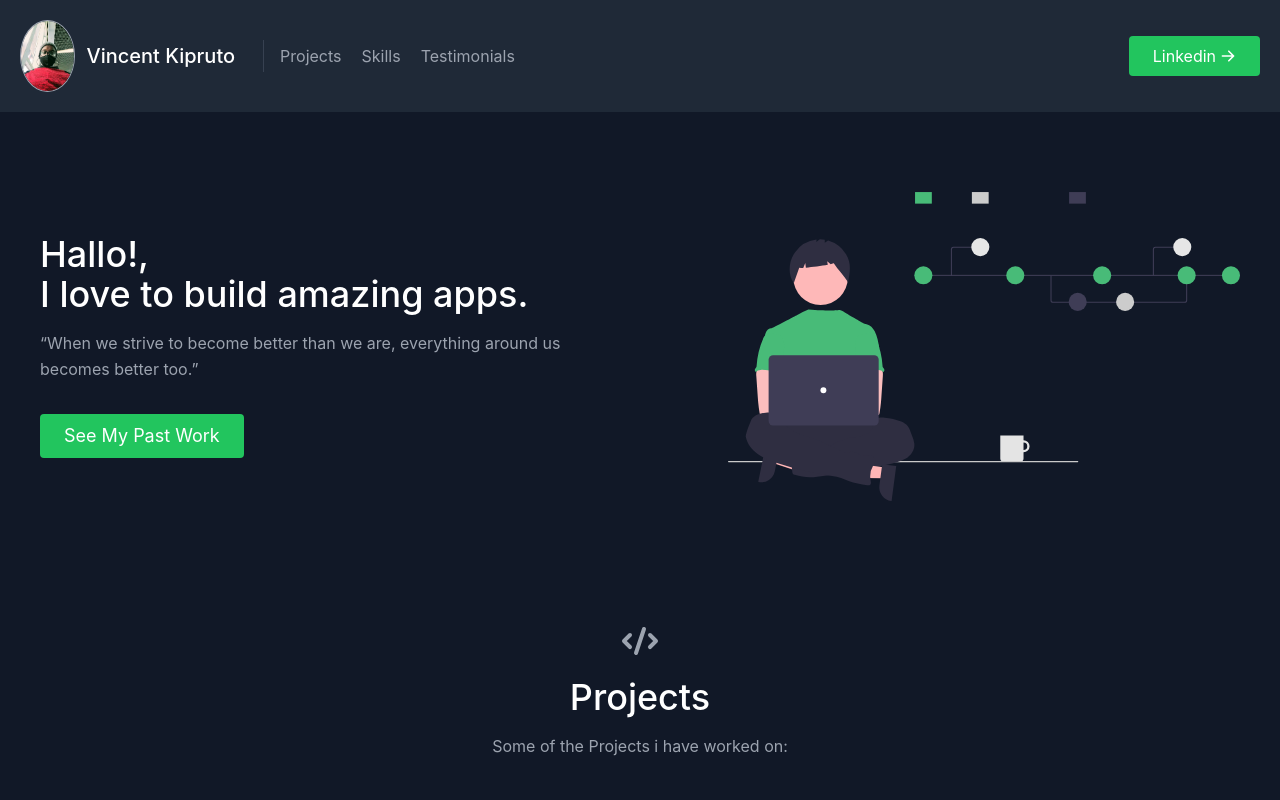
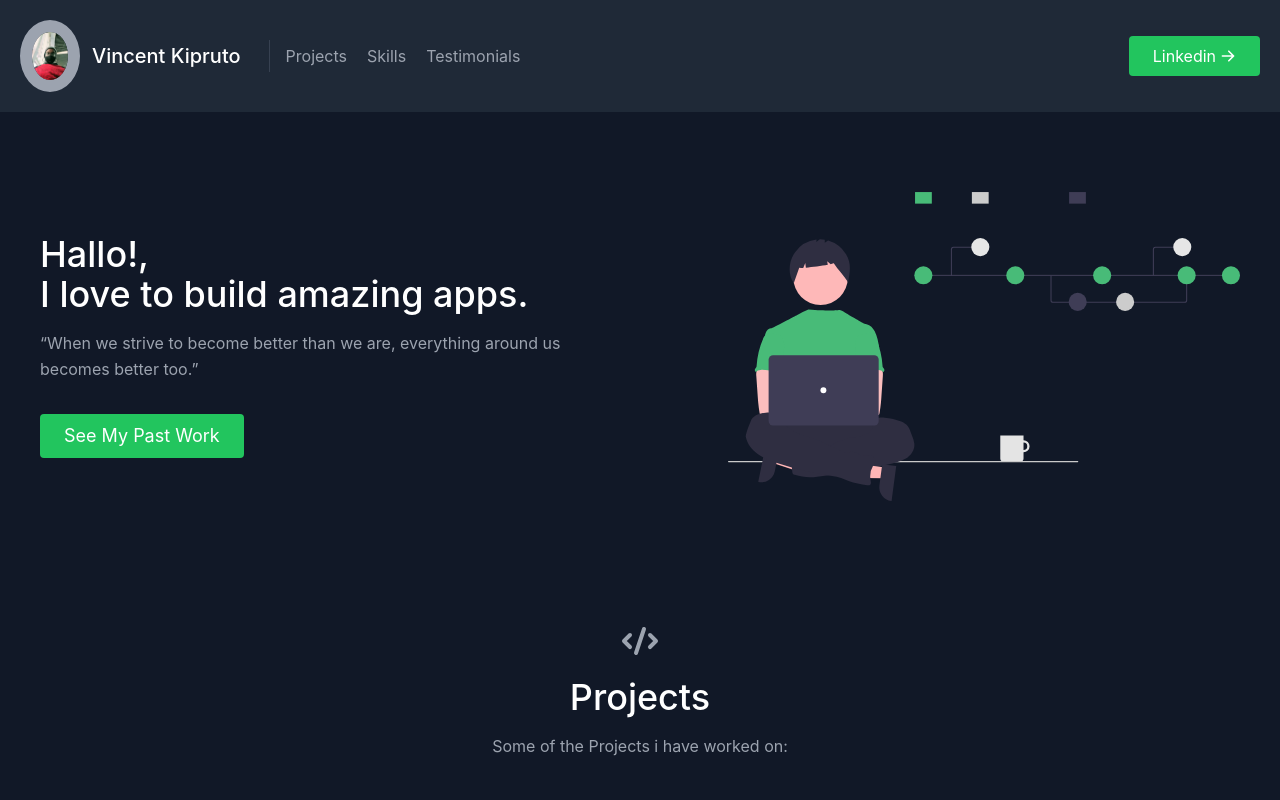
Before and after one commit to tvinnie/home, a React (Create React App) app: page / in a window 1280 px wide. Shown: the top 800 px of the page. Built offline with nearby package versions, Linux system fonts and the light colour scheme.

Commit message:
added new projects

```diff
--- a/src/App.css
+++ b/src/App.css
@@ -42,6 +42,6 @@
   width: auto;
   max-height: 72px;
   max-width: 250px;
-  border: 1px solid;
+  border: 12px solid;
   border-radius: 50%;
 }
--- a/src/components/Navbar.js
+++ b/src/components/Navbar.js
@@ -2,7 +2,7 @@ import { ArrowRightIcon} from '@heroicons/react/solid';
 import React from 'react';
 import '../App.css';
 
-const url = 'http://facebook.com';
+const url = 'https://www.linkedin.com/in/vincent-too/';
 
 export default function Navbar() {
     return(
```
